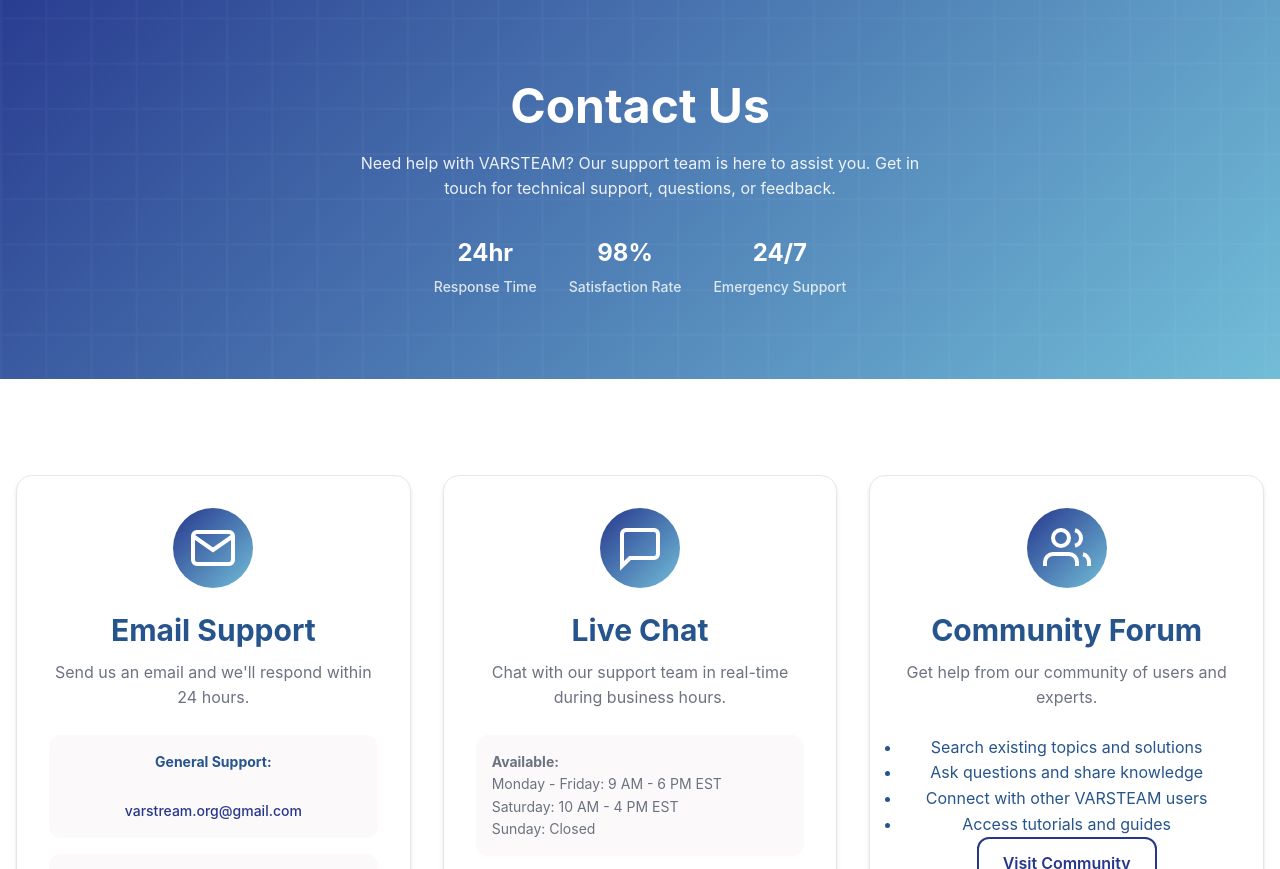
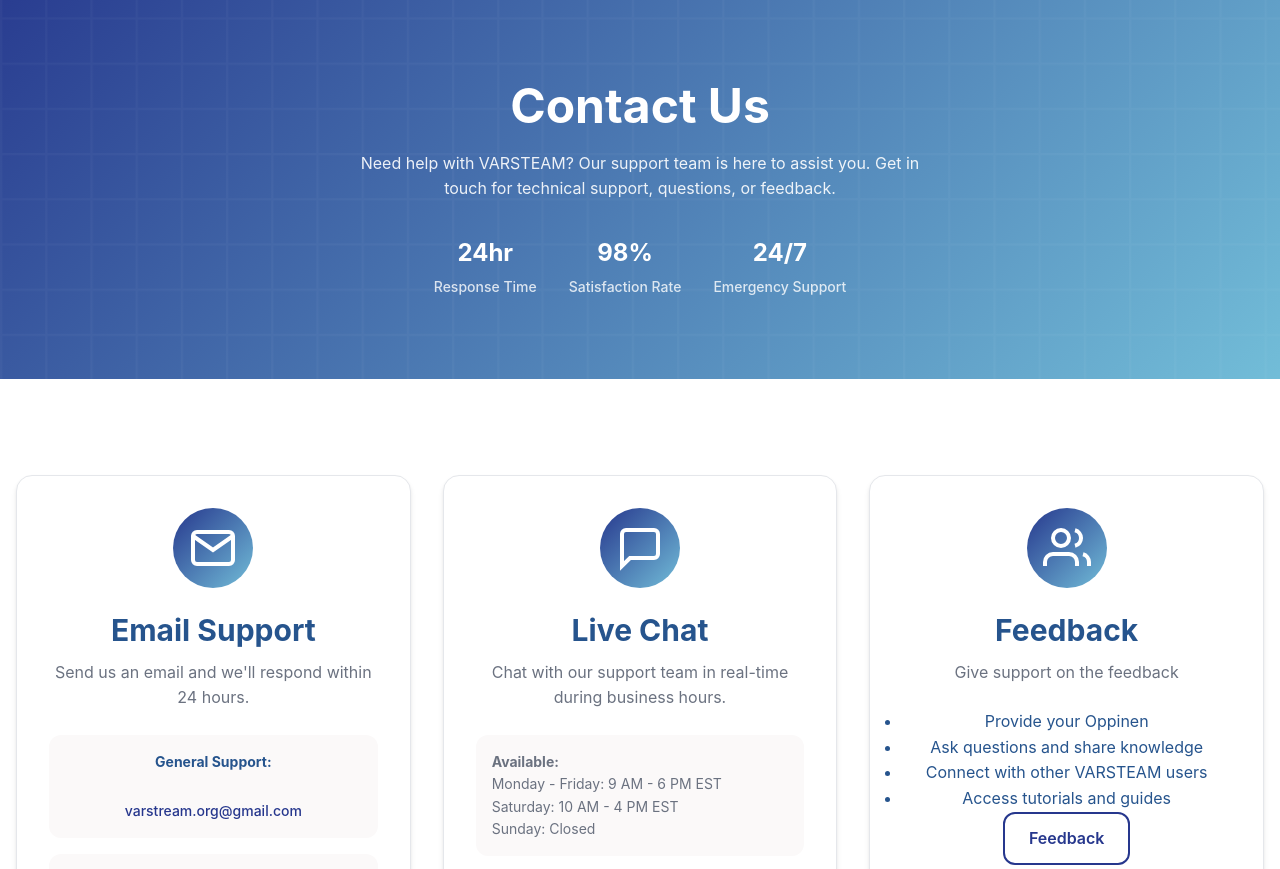
Before and after one commit to varstream-org/varstream, a plain HTML site: page contact.html in a window 1280 px wide. Shown: the part 73-942 px from the top of the page. Drawn offline with Linux system fonts and the light colour scheme.

Commit message:
contact.html

```diff
--- a/contact.html
+++ b/contact.html
@@ -162,15 +162,15 @@
                             <path d="M16 3.13a4 4 0 0 1 0 7.75"></path>
                         </svg>
                     </div>
-                    <h3>Community Forum</h3>
-                    <p>Get help from our community of users and experts.</p>
+                    <h3>Feedback</h3>
+                    <p>Give support on the feedback</p>
                     <ul>
-                        <li>Search existing topics and solutions</li>
+                        <li>Provide your Oppinen</li>
                         <li>Ask questions and share knowledge</li>
                         <li>Connect with other VARSTEAM users</li>
                         <li>Access tutorials and guides</li>
                     </ul>
-                    <a href="#" class="btn btn--secondary">Visit Community</a>
+                    <a href="https://forms.gle/PyMRcKK7GAkedqza6" class="btn btn--secondary">Feedback</a>
                 </div>
             </div>
         </div>
```
